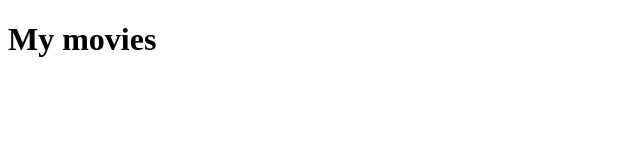
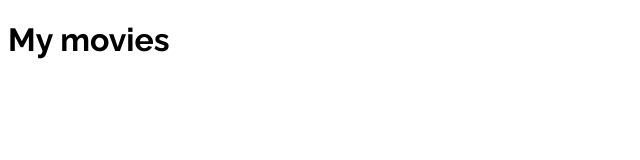
Before and after one commit to HERMON-1995/My-movies-capstone-project, a website built with webpack: page src/index.html in a window 1280 px wide. Shown: the full height of the page, 0-640 px from the left. Built offline with nearby package versions, Linux system fonts and the light colour scheme.

Commit message:
Update style.css

```diff
--- a/src/style.css
+++ b/src/style.css
@@ -1,3 +1,9 @@
+@import url('https://fonts.googleapis.com/css2?family=Raleway:ital,wght@0,100;0,200;0,300;0,400;0,500;0,600;0,700;0,800;0,900;1,100;1,200;1,300;1,400;1,500;1,600;1,700;1,800;1,900&display=swap');
+
 html {
   box-sizing: border-box;
 }
+
+body {
+  font-family: 'Raleway', serif;
+}
```
